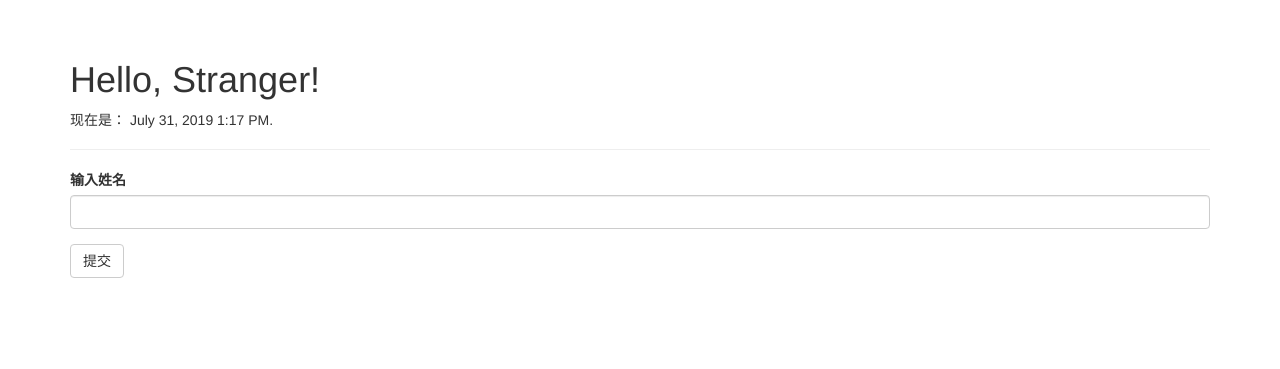
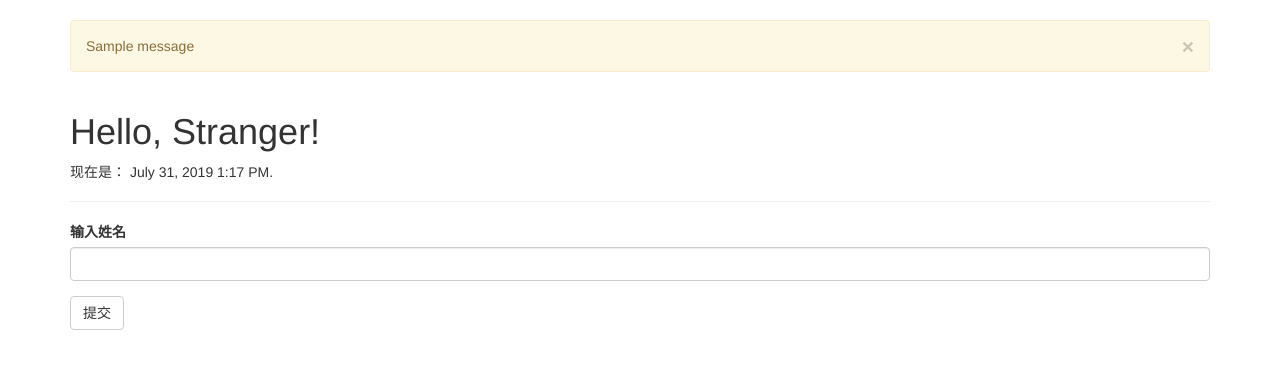
Before and after one commit to sunshicheng/Flask_learn, a Flask app: page / in a window 1280 px wide. Shown: the part 52-421 px from the top of the page. Run offline with Flask 2, Linux system fonts and the light colour scheme; one stand-in notice (Sample message) is shown; some libraries are stand-ins or nearby versions.

Commit message:
新增flash

```diff
--- a/main.py
+++ b/main.py
@@ -1,4 +1,4 @@
-from flask import Flask, render_template,session,redirect,url_for
+from flask import Flask, render_template,session,redirect,url_for,flash
 from flask_bootstrap import Bootstrap
 from flask_moment import Moment
 from datetime import datetime
@@ -21,9 +21,11 @@ class NameForm(FlaskForm):
 # index页面路由,加上时间
 @app.route('/', methods=['GET', 'POST'])
 def index():
-    name = None
     form = NameForm()
     if form.validate_on_submit():
+        old_name = session.get('name')
+        if old_name is not None and old_name != form.name.data:
+            flash('这个看起来不是你的名字呀!')
         session['name'] = form.name.data
         return redirect(url_for('index'))
     return render_template('index.html', current_time=datetime.utcnow(),form=form, name=session.get('name'))
--- a/templates/base.html
+++ b/templates/base.html
@@ -31,7 +31,13 @@
 
 {% block content %}
 <div class="container">
-    {% block page_content %}{% endblock %}
+{% for message in get_flashed_messages() %}
+<div class="alert alert-warning">
+<button type="button" class="close" data-dismiss="alert">&times;</button>
+{{ message }}
+</div>
+{% endfor %}
+{% block page_content %}{% endblock %}
 </div>
 {% endblock %}
 
```
Also changed, not shown: 资料/学习.md (+12 -6 lines).
